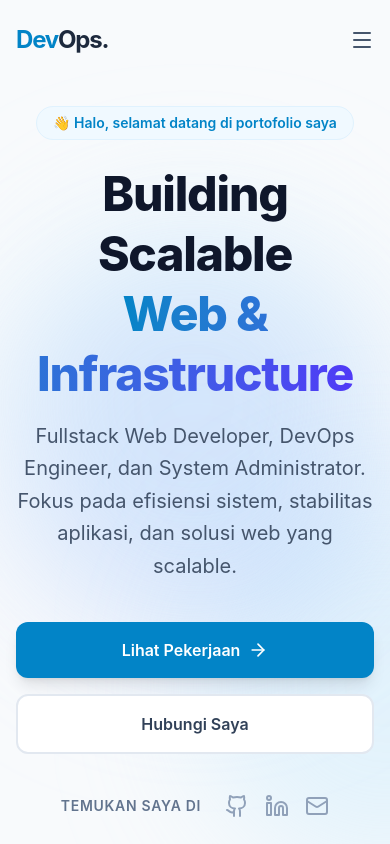
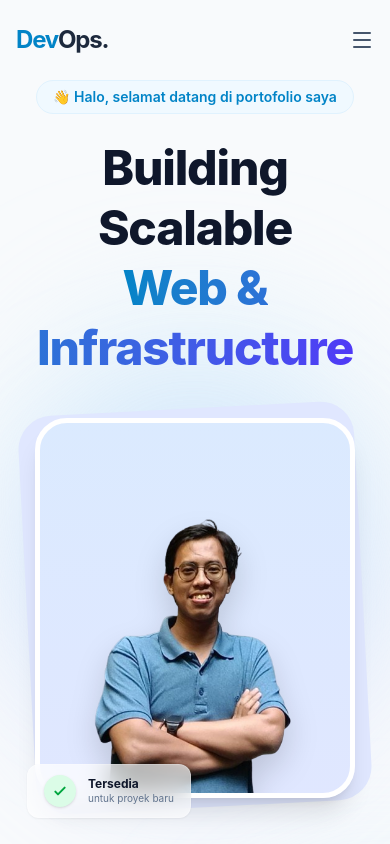
Before and after one commit to fikrizumardev/portfolio-new, a React (Vite) app: page / in a window 390 px wide. Shown: the top 844 px of the page. Built offline with nearby package versions, Linux system fonts and the light colour scheme.

Commit message:
Tambahan foto profil

```diff
--- a/index.html
+++ b/index.html
@@ -2,9 +2,9 @@
 <html lang="en">
   <head>
     <meta charset="UTF-8" />
-    <link rel="icon" type="image/svg+xml" href="/favicon.svg" />
+    <link rel="icon" type="image/jpeg" href="/src/assets/my-photo.jpg" />
     <meta name="viewport" content="width=device-width, initial-scale=1.0" />
-    <title>portfolio-new</title>
+    <title>Portofolio | Web Developer & DevOps</title>
   </head>
   <body>
     <div id="root"></div>
--- a/src/components/Hero.tsx
+++ b/src/components/Hero.tsx
@@ -1,5 +1,6 @@
 import { ArrowRight, Mail } from 'lucide-react';
 import { motion } from 'framer-motion';
+import myPhoto from '../assets/my-photo.png';
 
 const GithubIcon = ({ size = 24, className = "" }) => (
   <svg xmlns="http://www.w3.org/2000/svg" width={size} height={size} viewBox="0 0 24 24" fill="none" stroke="currentColor" strokeWidth="2" strokeLinecap="round" strokeLinejoin="round" className={className}><path d="M15 22v-4a4.8 4.8 0 0 0-1-3.5c3 0 6-2 6-5.5.08-1.25-.27-2.48-1-3.5.28-1.15.28-2.35 0-3.5 0 0-1 0-3 1.5-2.64-.5-5.36-.5-8 0C6 2 5 2 5 2c-.3 1.15-.3 2.35 0 3.5A5.403 5.403 0 0 0 4 9c0 3.5 3 5.5 6 5.5-.39.49-.68 1.05-.85 1.65-.17.6-.22 1.23-.15 1.85v4"/><path d="M9 18c-4.51 2-5-2-7-2"/></svg>
@@ -31,6 +32,26 @@ const Hero = () => {
               Building Scalable <br/>
               <span className="gradient-text">Web & Infrastructure</span>
             </h1>
+
+            {/* Mobile Image */}
+            <div className="md:hidden w-full my-10">
+              <div className="relative mx-auto w-full max-w-[320px] sm:max-w-[400px]">
+                <div className="absolute inset-0 bg-indigo-100 rounded-[2rem] transform -rotate-3 scale-105"></div>
+                <div className="relative bg-gradient-to-b from-blue-100 to-indigo-100 rounded-[2rem] overflow-hidden border-[5px] border-white shadow-xl h-[380px] sm:h-[450px] flex items-end justify-center pt-8">
+                  <img src={myPhoto} alt="My Profile" className="w-[100%] h-full object-contain object-bottom drop-shadow-[0_15px_15px_rgba(0,0,0,0.15)]" />
+                </div>
+                <div className="absolute -bottom-5 -left-2 sm:-left-4 glass px-4 py-2.5 sm:px-5 sm:py-3 rounded-xl sm:rounded-2xl flex items-center gap-3">
+                  <div className="w-8 h-8 sm:w-10 sm:h-10 bg-green-100 rounded-full flex items-center justify-center text-green-600 shadow-sm">
+                    <svg className="w-4 h-4 sm:w-5 sm:h-5" fill="none" stroke="currentColor" viewBox="0 0 24 24"><path strokeLinecap="round" strokeLinejoin="round" strokeWidth="3" d="M5 13l4 4L19 7"></path></svg>
+                  </div>
+                  <div className="text-left">
+                    <p className="text-xs sm:text-sm font-bold text-slate-900 leading-tight">Tersedia</p>
+                    <p className="text-[10px] sm:text-sm text-slate-500">untuk proyek baru</p>
+                  </div>
+                </div>
+              </div>
+            </div>
+
             <p className="mt-4 text-xl text-slate-600 max-w-2xl mx-auto md:mx-0 leading-relaxed">
               Fullstack Web Developer, DevOps Engineer, dan System Administrator. Fokus pada efisiensi sistem, stabilitas aplikasi, dan solusi web yang scalable.
             </p>
@@ -59,23 +80,29 @@ const Hero = () => {
             initial={{ opacity: 0, scale: 0.8 }}
             animate={{ opacity: 1, scale: 1 }}
             transition={{ duration: 0.8, delay: 0.2 }}
-            className="md:w-2/5 mt-16 md:mt-0 hidden md:block"
+            className="md:w-2/5 mt-16 md:mt-0 w-full hidden md:block"
           >
-            <div className="relative">
-              <div className="absolute inset-0 bg-gradient-to-tr from-primary-400 to-indigo-500 rounded-[2rem] transform rotate-3 scale-105 opacity-20"></div>
-              <img
-                src="https://images.unsplash.com/photo-1555066931-4365d14bab8c?ixlib=rb-4.0.3&auto=format&fit=crop&w=800&q=80"
-                alt="Workspace"
-                className="relative rounded-[2rem] shadow-2xl object-cover h-[500px] w-full border-4 border-white"
-              />
+            <div className="relative mx-auto w-full max-w-[400px]">
+              {/* Back tilted shape */}
+              <div className="absolute inset-0 bg-indigo-100 rounded-[2.5rem] transform -rotate-3 scale-105 transition-transform duration-500 hover:rotate-0"></div>
 
-              <div className="absolute -bottom-6 -left-6 glass px-6 py-4 rounded-xl flex items-center gap-4 animate-bounce" style={{ animationDuration: '3s' }}>
-                <div className="p-3 bg-green-100 rounded-full text-green-600">
-                  <svg className="w-6 h-6" fill="none" stroke="currentColor" viewBox="0 0 24 24"><path strokeLinecap="round" strokeLinejoin="round" strokeWidth="2" d="M5 13l4 4L19 7"></path></svg>
+              {/* Inner shape with gradient and photo */}
+              <div className="relative bg-gradient-to-b from-blue-100 to-indigo-100 rounded-[2.5rem] overflow-hidden border-[6px] border-white shadow-xl h-[450px] flex items-end justify-center pt-8">
+                <img
+                  src={myPhoto}
+                  alt="My Profile"
+                  className="w-[100%] h-full object-contain object-bottom drop-shadow-[0_15px_15px_rgba(0,0,0,0.15)]"
+                />
+              </div>
+
+              {/* Floating Badge */}
+              <div className="absolute -bottom-6 -left-4 sm:-left-8 glass px-5 py-3 rounded-2xl flex items-center gap-4 animate-bounce" style={{ animationDuration: '3s' }}>
+                <div className="w-10 h-10 bg-green-100 rounded-full flex items-center justify-center text-green-600 shadow-sm">
+                  <svg className="w-5 h-5" fill="none" stroke="currentColor" viewBox="0 0 24 24"><path strokeLinecap="round" strokeLinejoin="round" strokeWidth="3" d="M5 13l4 4L19 7"></path></svg>
                 </div>
                 <div>
-                  <p className="text-sm font-bold text-slate-900">Tersedia</p>
-                  <p className="text-xs text-slate-500">untuk proyek baru</p>
+                  <p className="text-sm font-bold text-slate-900 leading-tight">Tersedia</p>
+                  <p className="text-sm text-slate-500">untuk proyek baru</p>
                 </div>
               </div>
             </div>
```
Also changed, not shown: src/assets/my-photo.jpg (added), src/assets/my-photo.png (added).
